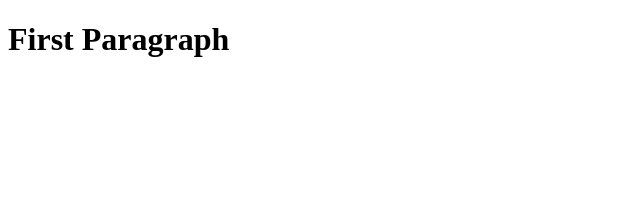
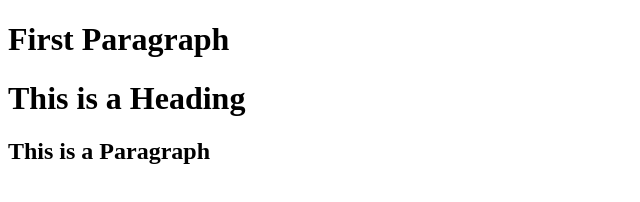
Before and after one commit to Madhuparna0908/learning-git, a plain HTML site: page index.html in a window 1280 px wide. Shown: the whole page, without its empty margins (0-640 px from the left). Drawn offline with Linux system fonts and the light colour scheme.

Commit message:
Added html code

```diff
--- a/index.html
+++ b/index.html
@@ -7,3 +7,8 @@
 <h1>First Paragraph</h1>
 </body>
 </html>
+<h1>This is a Heading</h1>
+<h2>This is a Paragraph</h2>
+
+</body>
+</html>
```
